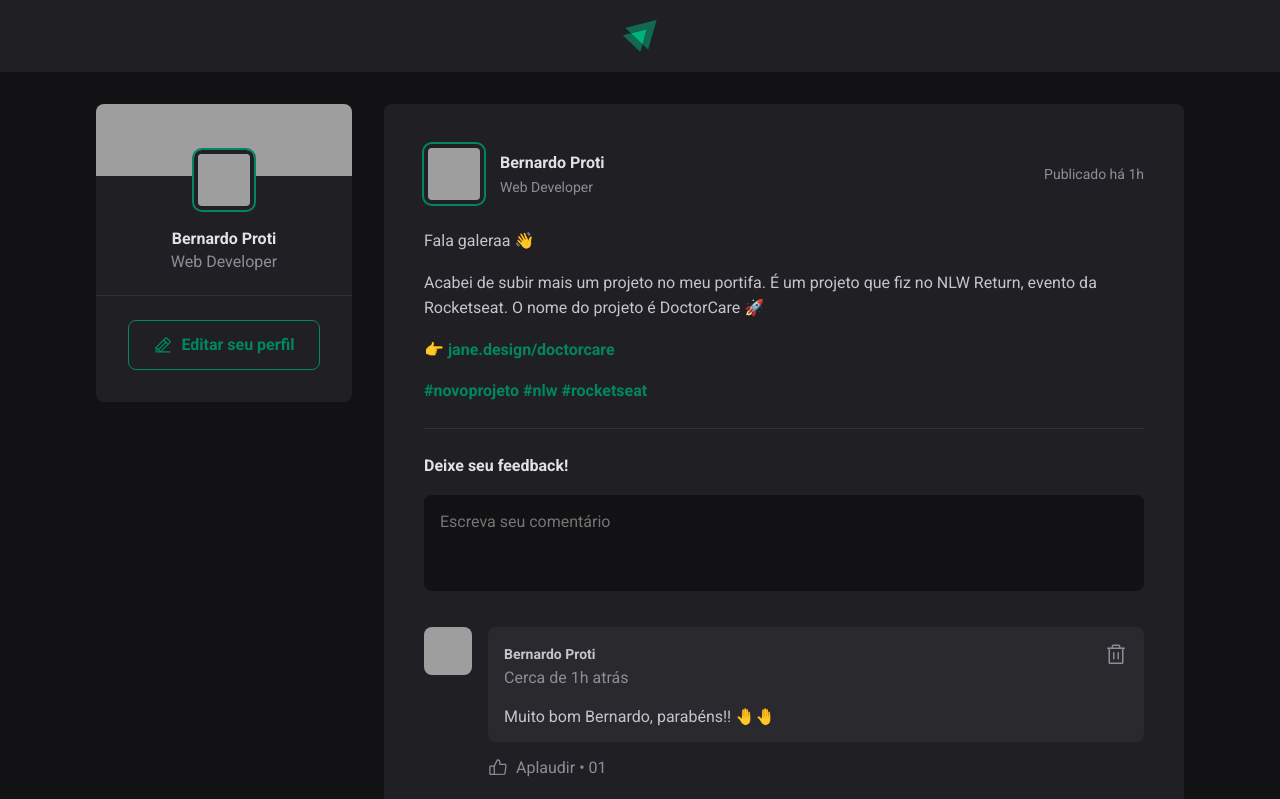
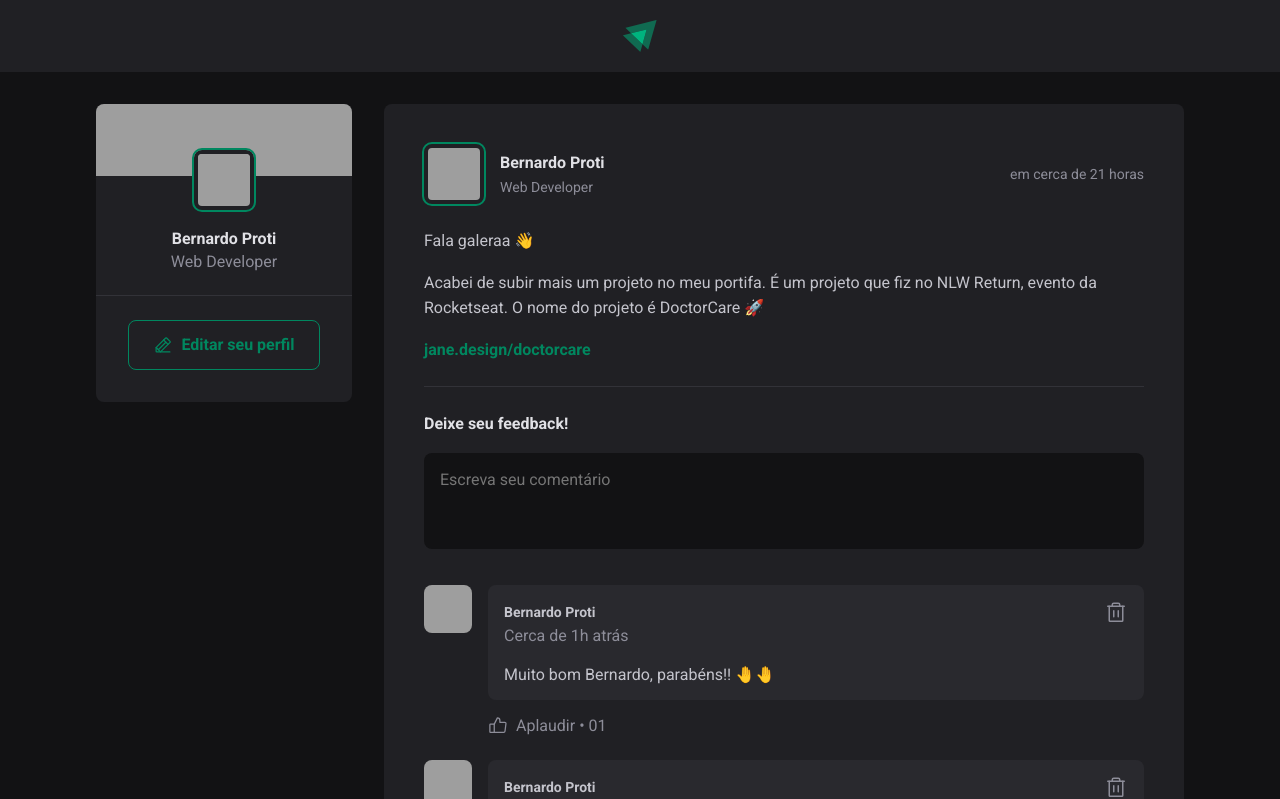
Before and after one commit to bernardoproti/react.js-rocketseat, a React (Vite) app in the folder 01-fundamentos-reactjs/: page / in a window 1280 px wide. Shown: the top 799 px of the page. Built offline with nearby package versions, Linux system fonts and the light colour scheme; grey boxes are pictures that could not be loaded.

Commit message:
Add: Dynamic post content

```diff
--- a/01-fundamentos-reactjs/package.json
+++ b/01-fundamentos-reactjs/package.json
@@ -10,6 +10,7 @@
     "preview": "vite preview"
   },
   "dependencies": {
+    "date-fns": "^4.1.0",
     "phosphor-react": "^1.4.1",
     "react": "^19.0.0",
     "react-dom": "^19.0.0"
--- a/01-fundamentos-reactjs/src/App.jsx
+++ b/01-fundamentos-reactjs/src/App.jsx
@@ -3,6 +3,37 @@
 import { Post } from "./components/Post"
 import styles from './App.module.css'
 import "./global.css"
+
+const posts = [
+  {
+    id: 1,
+    author: {
+      avatarUrl: "https://www.github.com/bernardoproti.png",
+      name: "Bernardo Proti",
+      role: "Web Developer"
+    },
+    content: [
+      { type: "paragraph", content: "Fala galeraa 👋" },
+      { type: "paragraph", content: "Acabei de subir mais um projeto no meu portifa. É um projeto que fiz no NLW Return, evento da Rocketseat. O nome do projeto é DoctorCare 🚀" },
+      { type: "link", content: "jane.design/doctorcare"},
+    ],
+    publishedAt: new Date("2025-04-16 15:10:00")
+  },
+  {
+    id: 2,
+    author: {
+      avatarUrl: "https://www.github.com/gianlucasampogna.png",
+      name: "Gianluca Sampogna",
+      role: "Web Developer"
+    },
+    content: [
+      { type: "paragraph", content: "Fala galeraa 👋" },
+      { type: "paragraph", content: "Acabei de subir mais um projeto no meu portifa. É um projeto que fiz no NLW Return, evento da Rocketseat. O nome do projeto é DoctorCare 🚀" },
+      { type: "link", content: "jane.design/doctorcare"},
+    ],
+    publishedAt: new Date("2025-04-11 15:06:00")
+  },
+];
 
 export function App() {
   return (
@@ -10,10 +41,17 @@
       <Header />
 
       <div className={styles.wrapper}>
-        <Sidebar/>
+        <Sidebar />
         <main>
-          <Post/>
-          <Post/>
+          {posts.map(post => {
+            return (
+              <Post
+                author={post.author}
+                content={post.content}
+                publishedAt={post.publishedAt}
+              />
+            )
+          })}
         </main>
       </div>
     </div>
--- a/01-fundamentos-reactjs/src/components/Post.jsx
+++ b/01-fundamentos-reactjs/src/components/Post.jsx
@@ -1,29 +1,46 @@
+import { format, formatDistanceToNow } from 'date-fns';
+import { ptBR } from 'date-fns/locale/pt-BR'
 import { Avatar } from './Avatar';
 import { Comment } from './Comment';
-import styles from './Post.module.css'
+import styles from './Post.module.css';
 
-export function Post() {
+export function Post({ author, content, publishedAt }) {
+    const publishedDateFormatted = format(publishedAt, "dd 'de' MMMM 'às' HH:mm'h'", {
+        locale: ptBR
+    })
+
+    const publishedDateRelativeToNow = formatDistanceToNow(publishedAt, {
+        locale: ptBR,
+        addSuffix: true
+    })
+
     return (
         <article className={styles.post}>
             <header>
                 <div className={styles.author}>
-                    <Avatar src="https://github.com/bernardoproti.png" />
+                    <Avatar src={author.avatarUrl} />
                     <div className={styles.authorInfo}>
-                        <strong>Bernardo Proti</strong>
-                        <span>Web Developer</span>
+                        <strong>{author.name}</strong>
+                        <span>{author.role}</span>
                     </div>
                 </div>
-                <time title="14 de Abril às 16:15h" dateTime="2025-14-04 16:15:00">Publicado há 1h</time>
+                <time title={publishedDateFormatted} dateTime={publishedAt.toISOString()}>
+                    {publishedDateRelativeToNow}
+                </time>
+
             </header>
             <div className={styles.content}>
-                <p>Fala galeraa 👋</p>
-                <p>Acabei de subir mais um projeto no meu portifa. É um projeto que fiz no NLW Return, evento da Rocketseat. O nome do projeto é DoctorCare 🚀</p>
-                <p>👉{' '}<a href="#">jane.design/doctorcare</a></p>
-                <p>
-                    <a href="#">#novoprojeto</a>{' '}
-                    <a href="#">#nlw</a>{' '}
-                    <a href="#">#rocketseat</a>
-                </p>
+                {content.map(line => {
+                    if (line.type === "paragraph") {
+                        return <p>{line.content}</p>
+                    } else if (line.type === "link") {
+                        return (
+                            <p>
+                                <a href="#">{line.content}</a>
+                            </p>
+                        )
+                    }
+                })}
             </div>
 
             <form className={styles.commentForm}>
```
Also changed, not shown: 1 other file (tests, documents, lock files or other folders).
